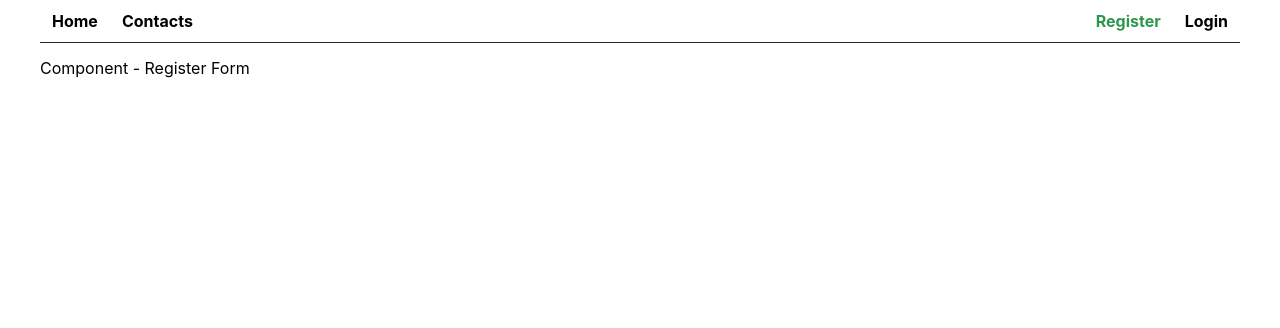
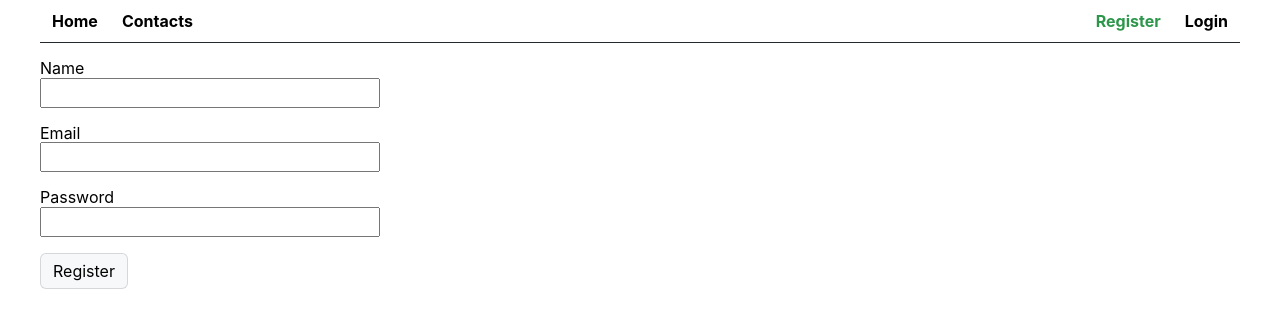
Before and after one commit to kucheryavenko/goit-react-hw-08-phonebook, a React (Create React App) app: page /goit-react-hw-08-phonebook/register in a window 1280 px wide. Shown: the top 328 px of the page. Built offline with nearby package versions, Linux system fonts and the light colour scheme.

Commit message:
register
markup for register form

```diff
--- /dev/null
+++ b/src/components/RegisterForm/RegisterForm.jsx
@@ -0,0 +1,21 @@
+import { Form, Label, Input, Button } from './RegisterForm.styled';
+
+export const RegisterForm = () => {
+  return (
+    <Form>
+      <Label>
+        Name
+        <Input type="text" name="name" />
+      </Label>
+      <Label>
+        Email
+        <Input type="email" name="email" />
+      </Label>
+      <Label>
+        Password
+        <Input type="password" name="password" />
+      </Label>
+      <Button type="submit">Register</Button>
+    </Form>
+  );
+};
--- /dev/null
+++ b/src/components/RegisterForm/RegisterForm.styled.jsx
@@ -0,0 +1,32 @@
+import styled from 'styled-components';
+
+export const Form = styled.form`
+  width: 340px;
+`;
+
+export const Label = styled.label`
+  display: flex;
+  flex-direction: column;
+  margin-bottom: 16px;
+`;
+
+export const Input = styled.input`
+  height: 30px;
+`;
+
+export const Button = styled.button`
+  padding: ${p => p.theme.space[1]}px ${p => p.theme.space[2]}px;
+  font-weight: 400;
+
+  background-color: ${p => p.theme.colors.secondary};
+  border: 1px solid ${p => p.theme.colors.border};
+  border-radius: ${p => p.theme.radii.s}px;
+  cursor: pointer;
+  transition: all 250ms cubic-bezier(0.4, 0, 0.2, 1);
+
+  :hover {
+    color: ${p => p.theme.colors.primary};
+    background-color: ${p => p.theme.colors.hover};
+    box-shadow: ${p => p.theme.shadows.shadow};
+  }
+`;
--- a/src/pages/Register.jsx
+++ b/src/pages/Register.jsx
@@ -1,5 +1,7 @@
+import { RegisterForm } from 'components/RegisterForm/RegisterForm';
+
 const Register = () => {
-  return <div>Component - Register Form</div>;
+  return <RegisterForm />;
 };
 
 export default Register;
```
